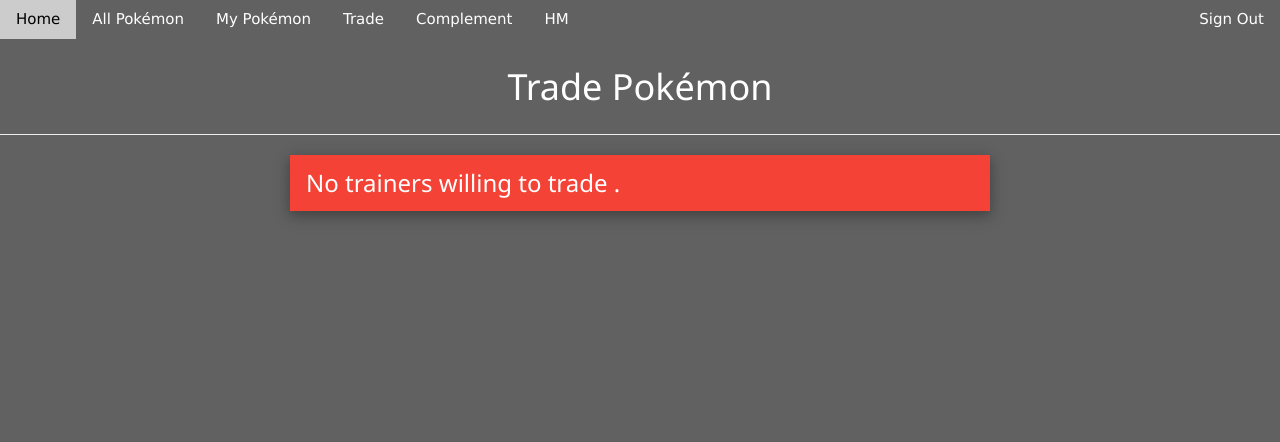
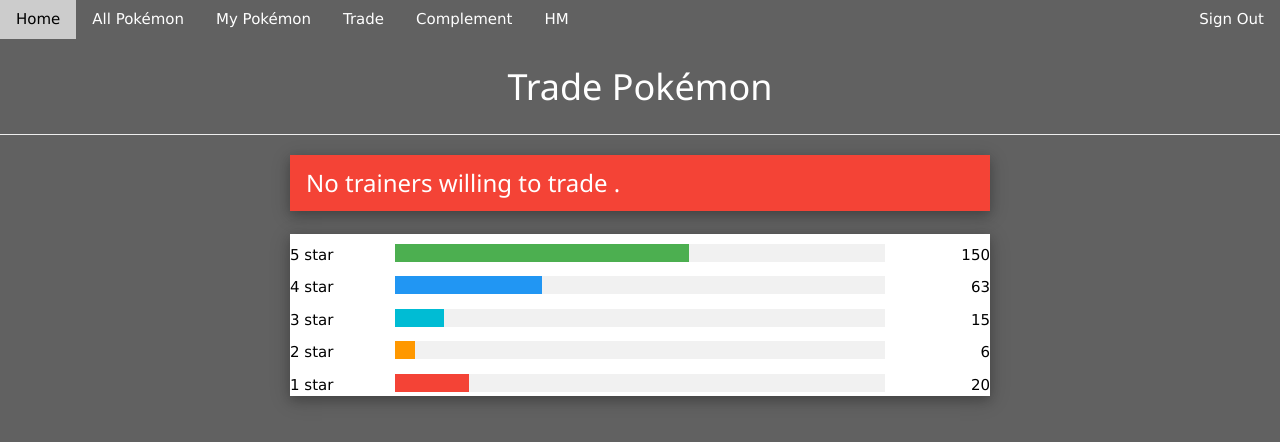
Before and after one commit to BrianKovacs/pokebase, a PHP site: page /complement.php in a window 1280 px wide. Shown: the top 442 px of the page. Run offline with PHP 8.4, Linux system fonts and the light colour scheme; the visitor is signed in with stand-in values (Sample User, id 1); data that the repository does not hold is empty.

Commit message:
Add bars example

```diff
--- a/complement.php
+++ b/complement.php
@@ -23,6 +23,62 @@ $user_ID = trim($_SESSION["user_ID"]);
   <title></title>
   <link rel="stylesheet" href="https://www.w3schools.com/w3css/4/w3.css">
   <link rel="stylesheet" href="https://cdnjs.cloudflare.com/ajax/libs/font-awesome/4.7.0/css/font-awesome.min.css">
+  <style media="screen" type="text/css">
+
+  /* Three column layout */
+  #bars * {
+    box-sizing: border-box;
+  }
+
+  .side {
+    float: left;
+    width: 15%;
+    margin-top:10px;
+  }
+
+  .middle {
+    margin-top:10px;
+    float: left;
+    width: 70%;
+  }
+
+  /* Place text to the right */
+  .right {
+    text-align: right;
+  }
+
+  /* Clear floats after the columns */
+  .row:after {
+    content: "";
+    display: table;
+    clear: both;
+  }
+
+  /* The bar container */
+  .bar-container {
+    width: 100%;
+    background-color: #f1f1f1;
+    text-align: center;
+    color: white;
+  }
+
+  /* Individual bars */
+  .bar-5 {width: 60%; height: 18px; background-color: #4CAF50;}
+  .bar-4 {width: 30%; height: 18px; background-color: #2196F3;}
+  .bar-3 {width: 10%; height: 18px; background-color: #00bcd4;}
+  .bar-2 {width: 4%; height: 18px; background-color: #ff9800;}
+  .bar-1 {width: 15%; height: 18px; background-color: #f44336;}
+
+  /* Responsive layout - make the columns stack on top of each other instead of next to each other */
+  @media (max-width: 400px) {
+    .side, .middle {
+        width: 100%;
+    }
+    .right {
+        display: none;
+    }
+  }
+  </style>
 </head>
 <body class="w3-dark-grey" style="padding-top:50px;">
 
@@ -106,5 +162,67 @@ $user_ID = trim($_SESSION["user_ID"]);
     }
     ?>
   </div>
+
+  <br>
+  <div class="w3-card-4 w3-white" style='margin:auto; width:700px;' id="bars">
+    <div class="row">
+      <div class="side">
+        <div>5 star</div>
+      </div>
+      <div class="middle">
+        <div class="bar-container">
+          <div class="bar-5"></div>
+        </div>
+      </div>
+      <div class="side right">
+        <div>150</div>
+      </div>
+      <div class="side">
+        <div>4 star</div>
+      </div>
+      <div class="middle">
+        <div class="bar-container">
+          <div class="bar-4"></div>
+        </div>
+      </div>
+      <div class="side right">
+        <div>63</div>
+      </div>
+      <div class="side">
+        <div>3 star</div>
+      </div>
+      <div class="middle">
+        <div class="bar-container">
+          <div class="bar-3"></div>
+        </div>
+      </div>
+      <div class="side right">
+        <div>15</div>
+      </div>
+      <div class="side">
+        <div>2 star</div>
+      </div>
+      <div class="middle">
+        <div class="bar-container">
+          <div class="bar-2"></div>
+        </div>
+      </div>
+      <div class="side right">
+        <div>6</div>
+      </div>
+      <div class="side">
+        <div>1 star</div>
+      </div>
+      <div class="middle">
+        <div class="bar-container">
+          <div class="bar-1"></div>
+        </div>
+      </div>
+      <div class="side right">
+        <div>20</div>
+      </div>
+    </div>
+  </div>
+
 </body>
 </html>
```
